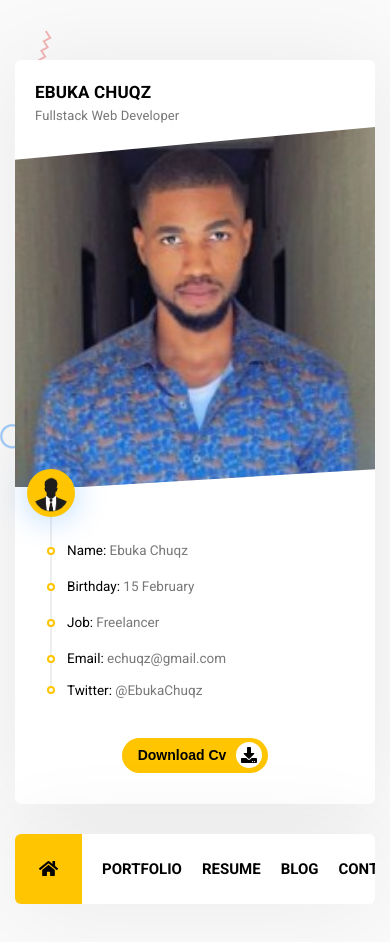
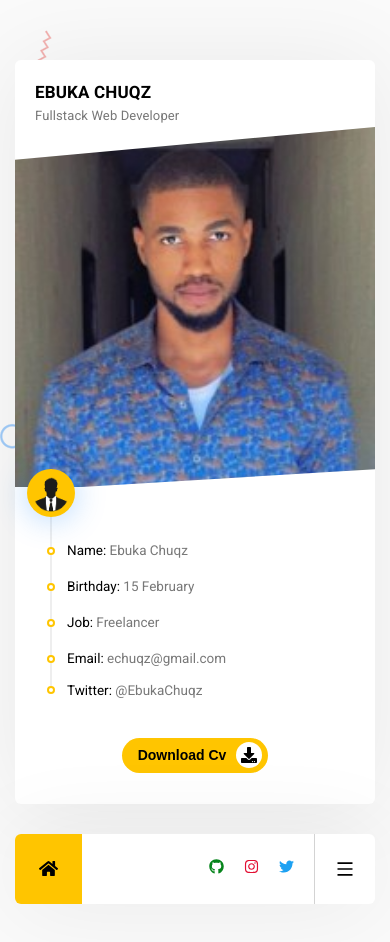
Before and after one commit to Ebukachuqz/my-website, a React (Create React App) app: page /contact in a window 390 px wide. Shown: the top 942 px of the page. Built offline with nearby package versions, Linux system fonts and the light colour scheme.

Commit message:
responsive header

```diff
--- a/src/App.js
+++ b/src/App.js
@@ -7,6 +7,7 @@ import About from "./pages/About/About";
 import Resume from "./pages/Resume/Resume";
 import Blog from "./pages/Blog/Blog";
 import Porfolio from "./pages/Porfolio/Porfolio";
+import MenuList from "./components/Header/MenuList";
 
 const MainContainer = styled("div")`
   width: 100%;
@@ -34,6 +35,7 @@ const App = () => {
           </GridItem>
           <GridItem item xs={12} md1={8} lg={9}>
             <Header />
+            <MenuList />
             <Paper>
               <Container>
                 <Routes>
--- a/src/components/Header/Header.jsx
+++ b/src/components/Header/Header.jsx
@@ -1,10 +1,17 @@
 import { Box, styled } from "@mui/material";
 import React from "react";
-import { FaHome, FaTwitter, FaGithub, FaInstagram } from "react-icons/fa";
-import { BsBriefcaseFill } from "react-icons/bs";
 import { NavLink } from "react-router-dom";
 import GenericButton from "../GenericButton/GenericButton";
+
+// icons imports
+import { RiMenuFill } from "react-icons/ri";
+import { BsBriefcaseFill } from "react-icons/bs";
+import { FaHome, FaTwitter, FaGithub, FaInstagram } from "react-icons/fa";
 import SocialIcons from "../SocialIcons/SocialIcons";
+
+// routes import
+import { routes } from "../../data";
+import { useGlobalContext } from "../../context";
 
 const Nav = styled("nav")`
   display: flex;
@@ -61,14 +68,55 @@ const NavLinks = styled(NavLink)`
   }
 `;
 
+const SocialsBox = styled(Box)`
+  margin: auto 20px;
+
+  @media (max-width: 1130px) {
+    display: none;
+  }
+  @media (max-width: 992px) {
+    display: block;
+  }
+`;
+
 const Nav2 = styled("div")`
   display: flex;
   justify-content: flex-end;
   align-items: center;
-  padding: 0 20px;
+`;
+
+const MenuBox = styled(Box)`
+  text-align: center;
+  height: 70px;
+  border-left: 1px solid lightgray;
+  display: flex;
+  justify-content: center;
+  align-items: center;
+  &:hover {
+    color: var(--primary-color-dark);
+  }
+
+  @media (min-width: 715px) {
+    display: none;
+  }
+`;
+
+const MenuIcon = styled(RiMenuFill)`
+  font-size: 20px;
+  padding: 20px;
 `;
 
 const Header = () => {
+  const { setShowMenuList, showMenuList } = useGlobalContext();
+  // handle show menu list
+  const handleMenuList = () => {
+    setShowMenuList((prev) => !prev);
+  };
+
+  const activeLink = ({ isActive }) => {
+    return { color: isActive ? "var(--primary-color-dark)" : "" };
+  };
+
   return (
     <Nav>
       <Nav1>
@@ -84,26 +132,29 @@ const Header = () => {
             <FaHome />
           </NavLinks>
         </li>
-        <li>
-          <NavLinks to="/">Portfolio</NavLinks>
-        </li>
-        <li>
-          <NavLinks to="/">Resume</NavLinks>
-        </li>
-        <li>
-          <NavLinks to="/">Blog</NavLinks>
-        </li>
-        <li>
-          <NavLinks to="/">Contact</NavLinks>
-        </li>
+        {routes.map((route) => {
+          return (
+            <li key={route.id} className="disappear">
+              <NavLinks style={activeLink} to={route.link}>
+                {route.name}
+              </NavLinks>
+            </li>
+          );
+        })}
       </Nav1>
       <Nav2>
-        <Box sx={{ marginRight: "20px" }}>
+        <SocialsBox>
           <SocialIcons />
-        </Box>
-        <Box>
+        </SocialsBox>
+        <Box className="disappear" sx={{ marginRight: "20px" }}>
           <GenericButton text={"Let's Work"} icon={<BsBriefcaseFill />} />
         </Box>
+        <MenuBox
+          onClick={handleMenuList}
+          sx={{ color: showMenuList ? "var(--primary-color-dark)" : "black" }}
+        >
+          <MenuIcon />
+        </MenuBox>
       </Nav2>
     </Nav>
   );
--- /dev/null
+++ b/src/components/Header/MenuList.jsx
@@ -0,0 +1,70 @@
+import { styled } from "@mui/material";
+import React from "react";
+import { NavLink } from "react-router-dom";
+import { useGlobalContext } from "../../context";
+
+// routes import
+import { routes } from "../../data";
+
+const Container = styled("div")`
+  position: relative;
+  @media (min-width: 715px) {
+    display: none !important;
+  }
+`;
+
+const Menu = styled("div")`
+  position: absolute;
+  width: 100%;
+  z-index: 4;
+  background-color: white;
+  margin-top: -5px;
+  border-radius: var(--border-radius);
+  display: flex;
+  flex-direction: column;
+  margin-bottom: 14px;
+  overflow: hidden;
+`;
+
+const Link = styled(NavLink)`
+  text-decoration: none;
+  color: black;
+  text-align: center;
+  padding: 20px;
+  text-transform: uppercase;
+  font-weight: 700;
+  font-size: 15px;
+  border-bottom: 1px solid var(--thin-grey-line);
+  transition: 400ms linear background 100ms, 400ms linear transform 100ms;
+
+  &:hover {
+    background: var(--primary-color);
+    transform: scale(1.06);
+  }
+`;
+
+const MenuList = () => {
+  // using useref to reference the component and set its display it when needed
+  const { showMenuList, setShowMenuList } = useGlobalContext();
+
+  const activeLink = ({ isActive }) => {
+    return { background: isActive ? "var(--primary-color-dark)" : "" };
+  };
+  return (
+    <Container>
+      {showMenuList && (
+        <Menu onClick={() => setShowMenuList(false)}>
+          {routes.map((route) => {
+            return (
+              <Link style={activeLink} key={route.id} to={route.link}>
+                {route.name}
+              </Link>
+            );
+          })}
+        </Menu>
+      )}
+    </Container>
+  );
+};
+
+export default MenuList;
--- a/src/components/SocialIcons/SocialIcons.jsx
+++ b/src/components/SocialIcons/SocialIcons.jsx
@@ -22,15 +22,24 @@ const TwitterIcon = styled(FaTwitter)`
   &:hover {
     color: #1da1f2;
   }
+  @media (max-width: 992px) {
+    color: #1da1f2;
+  }
 `;
 const GithubIcon = styled(FaGithub)`
   &:hover {
+    color: #07851c;
+  }
+  @media (max-width: 992px) {
     color: #07851c;
   }
 `;
 
 const InstaIcon = styled(FaInstagram)`
   &:hover {
+    color: #e20f33;
+  }
+  @media (max-width: 992px) {
     color: #e20f33;
   }
 `;
--- a/src/components/Timeline/Timeline.jsx
+++ b/src/components/Timeline/Timeline.jsx
@@ -38,11 +38,11 @@ const TimelineItem = styled("li")`
     border-left: solid 2px transparent;
     margin-top: -4.5px;
   }
-  &:first-child {
+  &:first-of-type {
     padding-bottom: 5px;
     position: relative;
   }
-  &:first-child::before {
+  &:first-of-type::before {
     content: "";
     margin-left: -40px;
     margin-top: -30px;
@@ -56,7 +56,7 @@ const TimelineItem = styled("li")`
     box-shadow: 0px 2px 32px 0px rgb(4 123 248 / 30%);
   }
 
-  &:first-child::after {
+  &:first-of-type::after {
     content: "";
     background: url(${Man}) no-repeat;
     width: 50px;
--- /dev/null
+++ b/src/context.js
@@ -0,0 +1,21 @@
+import React, { useRef, useState } from "react";
+import { useContext } from "react";
+
+const AppContext = React.createContext();
+
+export const AppProvider = ({ children }) => {
+  const [showMenuList, setShowMenuList] = useState(false);
+  const menuListRef = useRef(null);
+  const menubarRef = useRef(null);
+  return (
+    <AppContext.Provider
+      value={{ menuListRef, menubarRef, showMenuList, setShowMenuList }}
+    >
+      {children}
+    </AppContext.Provider>
+  );
+};
+
+export const useGlobalContext = () => {
+  return useContext(AppContext);
+};
--- /dev/null
+++ b/src/data.js
@@ -0,0 +1,23 @@
+// routes
+exports.routes = [
+  {
+    id: 1,
+    name: "resume",
+    link: "/resume",
+  },
+  {
+    id: 2,
+    name: "porfolio",
+    link: "/porfolio",
+  },
+  {
+    id: 3,
+    name: "blog",
+    link: "/blog",
+  },
+  {
+    id: 4,
+    name: "contact",
+    link: "/contact",
+  },
+];
--- a/src/index.css
+++ b/src/index.css
@@ -3,10 +3,12 @@
 :root {
   --primary-color: #ffc500;
   --primary-color-dark: #fdb000;
+  --border-radius: 6px;
+  --thin-grey-line: #e8e8e8;
 }
 
-.stay-black:hover {
-  color: black;
+.disappear {
+  display: block;
 }
 
 body {
@@ -22,3 +24,10 @@ code {
   font-family: source-code-pro, Menlo, Monaco, Consolas, "Courier New",
     monospace;
 }
+
+/* Media queries */
+@media only screen and (max-width: 714px) {
+  .disappear {
+    display: none;
+  }
+}
--- a/src/index.js
+++ b/src/index.js
@@ -4,10 +4,13 @@ import "./index.css";
 import App from "./App";
 import { ThemeProvider } from "@mui/material";
 import theme from "./theme";
+import { AppProvider } from "./context";
 
 ReactDOM.render(
-  <ThemeProvider theme={theme}>
-    <App />
-  </ThemeProvider>,
+  <AppProvider>
+    <ThemeProvider theme={theme}>
+      <App />
+    </ThemeProvider>
+  </AppProvider>,
   document.getElementById("root")
 );
```
